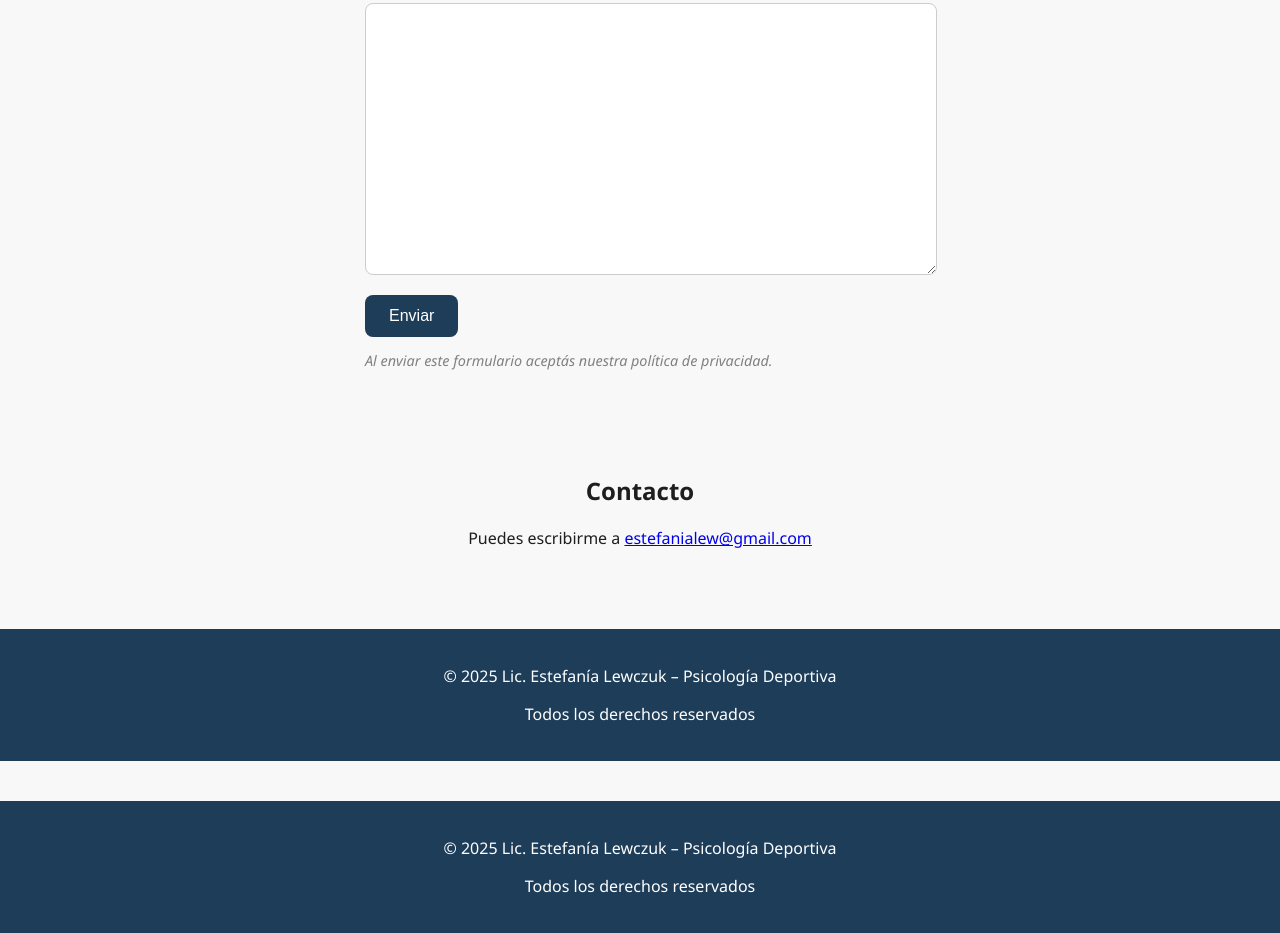
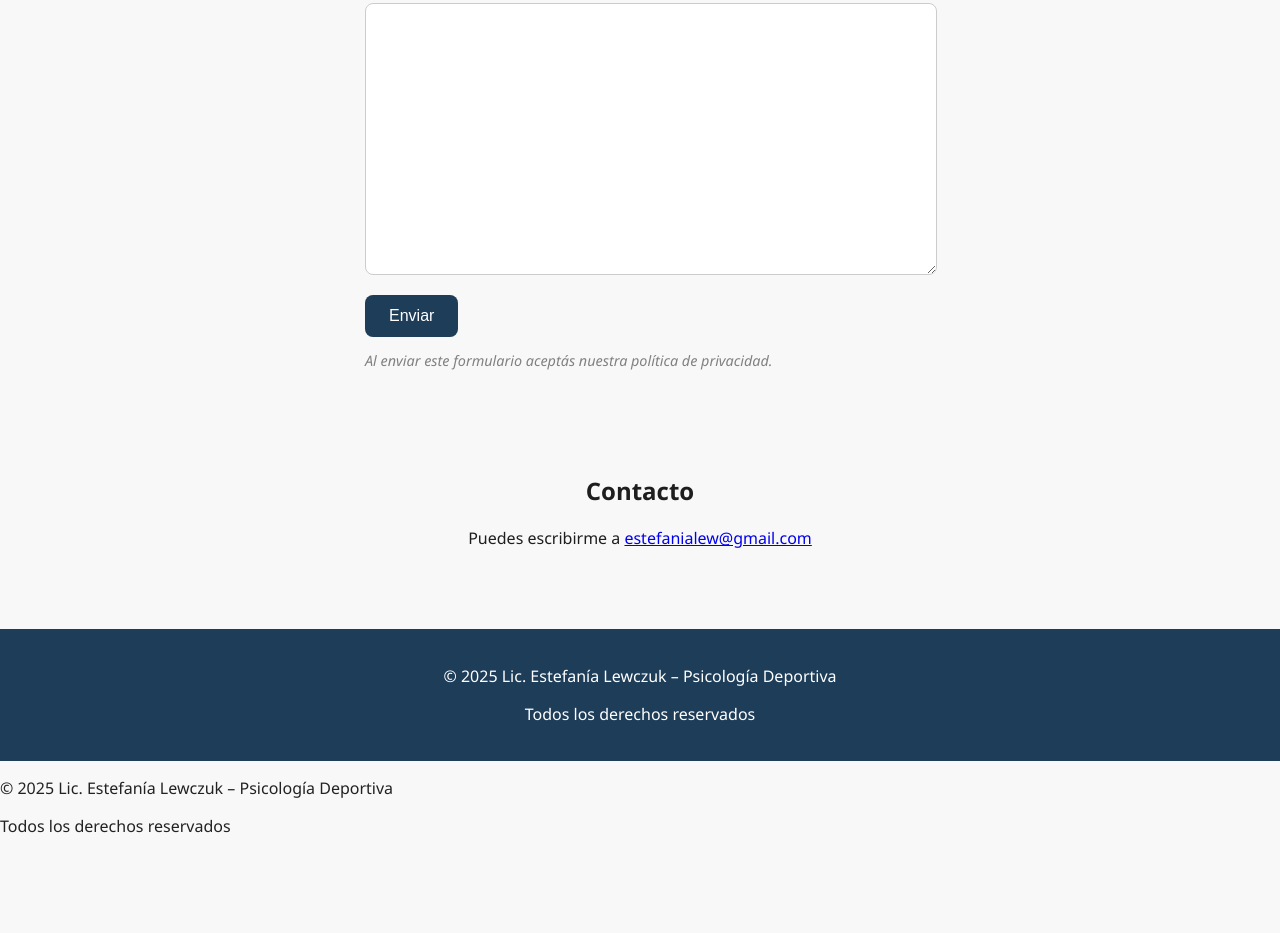
Before and after one commit to FeFaLew/psicologaydeporte.com, a plain HTML site: page index.html in a window 1280 px wide. Shown: the part 2552-3485 px from the top of the page. After the commit the page ends 3405 px from the top, so only its background shows below. Drawn offline with Linux system fonts and the light colour scheme; files that its build step writes are made by us from their sources; files whose address does not match are found by name.

Commit message:
Update index.html

```diff
--- a/index.html
+++ b/index.html
@@ -2,7 +2,6 @@
 <html lang="es">
 
 <head>
-  <head>
   <meta charset="UTF-8">
   <meta http-equiv="Content-Security-Policy"
       content="
@@ -15,9 +14,8 @@
       ">
   <title>Psicología y Deporte</title>
   <link rel="stylesheet" href="css/style.css">
+  <script src="https://www.google.com/recaptcha/api.js" async defer></script>
 </head>
-
-<script src="https://www.google.com/recaptcha/api.js" async defer></script>
 
 <body>
   <header id="inicio">
@@ -153,11 +151,10 @@
    <footer>
     <p>&copy; 2025 Lic. Estefanía Lewczuk – Psicología Deportiva</p>
     <p>Todos los derechos reservados</p>
-   </footer>
+  </footer>
 </body>
+
 </html>
-
-   <footer>
     <p>&copy; 2025 Lic. Estefanía Lewczuk – Psicología Deportiva</p>
     <p>Todos los derechos reservados</p>
    </footer>
```
